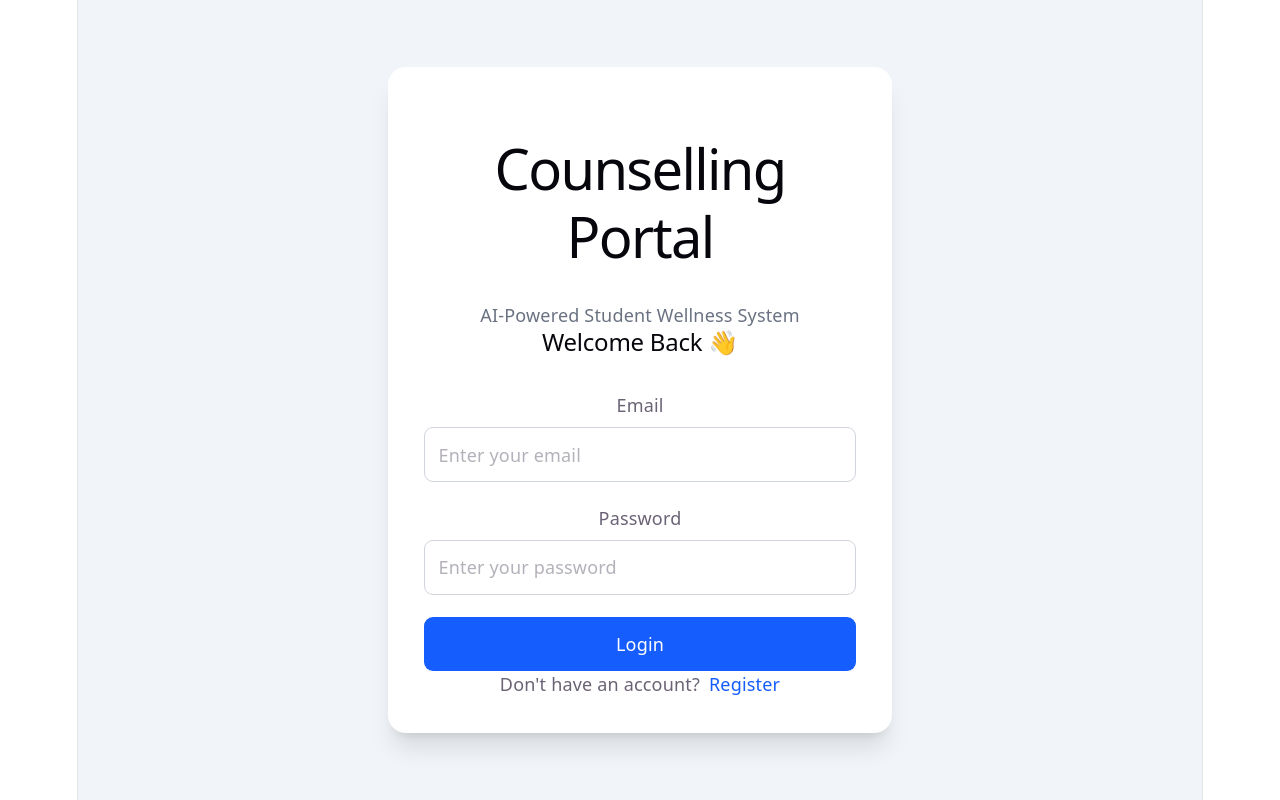
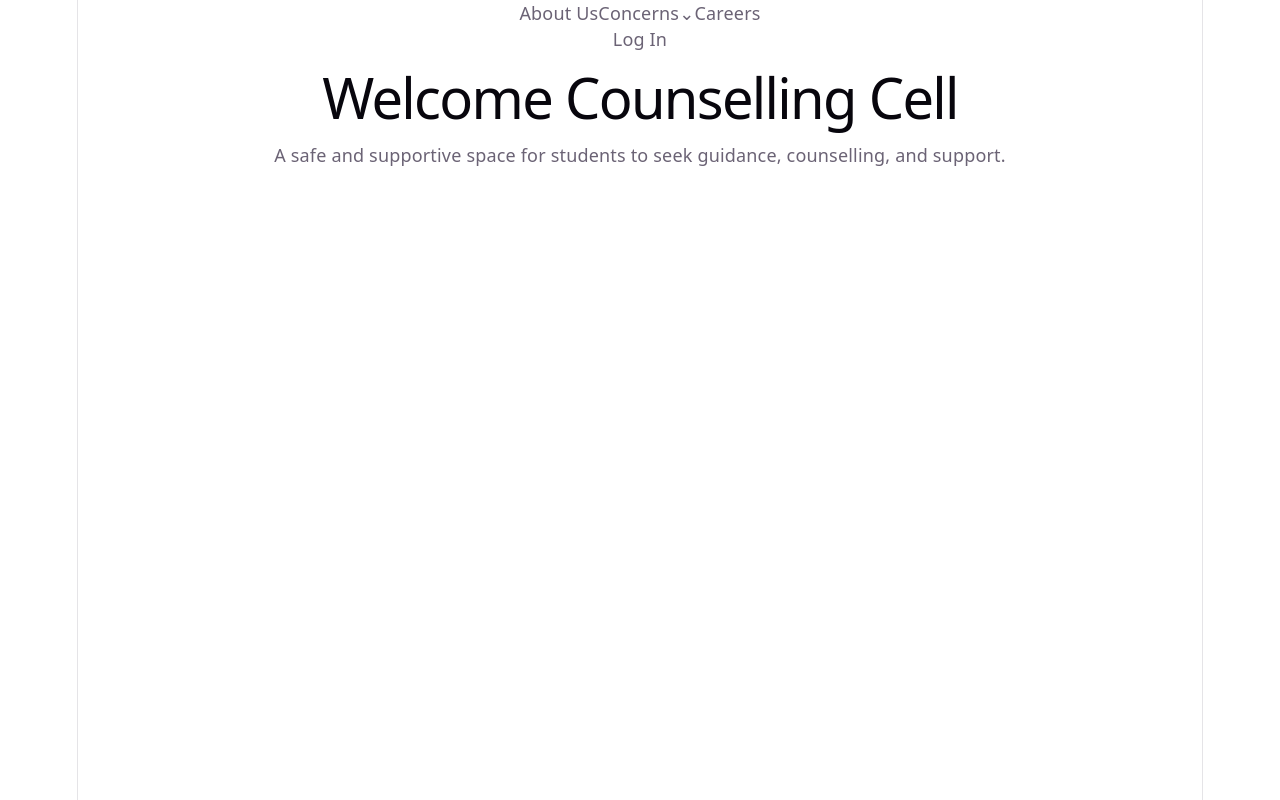
Before and after one commit to alwin337/wellness-management-system, a React (Vite) app in the folder front-end/: page / in a window 1280 px wide. Built offline with nearby package versions, Linux system fonts and the light colour scheme.

Commit message:
Added Home Screen and fixed some bugs

```diff
--- a/front-end/package.json
+++ b/front-end/package.json
@@ -12,6 +12,8 @@
   "dependencies": {
     "@tailwindcss/vite": "^4.3.3",
     "axios": "^1.19.0",
+    "framer-motion": "^13.0.0",
+    "lucide-react": "^1.29.0",
     "react": "^19.2.8",
     "react-dom": "^19.2.8",
     "react-router-dom": "^7.18.2",
--- a/front-end/src/App.css
+++ b/front-end/src/App.css
@@ -0,0 +1,33 @@
+.navbar {
+    height: 80px;
+    background-color: #30347f;
+
+    display: flex;
+    align-items: center;
+    justify-content: space-between;
+
+    padding: 0 80px;
+  }
+
+  .nav-left {
+    display: flex;
+    align-items: center;
+    gap: 45px;
+  }
+
+  .navbar a {
+    color: white;
+    text-decoration: none;
+
+    font-size: 22px;
+    font-weight: 600;
+  }
+
+  .navbar a:hover {
+    opacity: 0.8;
+  }
+
+  .nav-right {
+    display: flex;
+    align-items: center;
+  }
--- a/front-end/src/App.jsx
+++ b/front-end/src/App.jsx
@@ -1,5 +1,9 @@
 import { Routes, Route } from "react-router-dom";
 
+import PublicLayout from "./layouts/PublicLayouts";
+import AuthLayout from "./layouts/AuthLayout";
+
+import Home from "./pages/Home";
 import Login from "./pages/Login";
 import Register from "./pages/Register";
 import StudentDashboard from "./pages/StudentDashboard";
@@ -9,8 +13,14 @@ import AdminDashboard from "./pages/AdminDashboard";
 function App() {
   return (
     <Routes>
-      <Route path="/" element={<Login />} />
+      <Route element={<PublicLayout/>}>
+        <Route path="/" element={<Home/>} />
+      </Route>
+      {/* Authentication */}
+      <Route path="/login" element={<Login />} />
       <Route path="/register" element={<Register />} />
+
+      {/* Dashboard Section*/}
       <Route path="/student" element={<StudentDashboard />} />
       <Route path="/counsellor" element={<CounsellorDashboard />} />
       <Route path="/admin" element={<AdminDashboard />} />
--- /dev/null
+++ b/front-end/src/components/Navbar.jsx
@@ -0,0 +1,19 @@
+import { Link } from "react-router-dom";
+
+function Navbar() {
+  return (
+    <nav className="navbar">
+      <div className="nav-left">
+        <Link to="/about">About Us</Link>
+        <Link to="/concerns">Concerns⌄</Link>
+        <Link to="/careers">Careers</Link>
+      </div>
+
+      <div className="nav-right">
+        <Link to="/login">Log In</Link>
+      </div>
+    </nav>
+  );
+}
+
+export default Navbar;
--- /dev/null
+++ b/front-end/src/layouts/PublicLayouts.jsx
@@ -0,0 +1,13 @@
+import { Outlet } from "react-router-dom";
+import Navbar from "../components/Navbar";
+
+function PublicLayout() {
+  return (
+    <>
+      <Navbar />
+      <Outlet />
+    </>
+  );
+}
+
+export default PublicLayout;
--- /dev/null
+++ b/front-end/src/pages/Home.jsx
@@ -0,0 +1,16 @@
+function Home() {
+    return (
+      <main className="home">
+        <section className="hero">
+          <h1>Welcome  Counselling Cell</h1>
+
+          <p>
+            A safe and supportive space for students to seek guidance,
+            counselling, and support.
+          </p>
+        </section>
+      </main>
+    );
+  }
+
+  export default Home;
--- a/front-end/src/pages/Register.jsx
+++ b/front-end/src/pages/Register.jsx
@@ -64,7 +64,7 @@ const Register = () => {
           Already have an account?
 
           <Link
-            to="/"
+            to="/login"
             className="text-blue-600 ml-2 hover:underline"
           >
             Login
```
Also changed, not shown: 1 other file (tests, documents, lock files or other folders).
